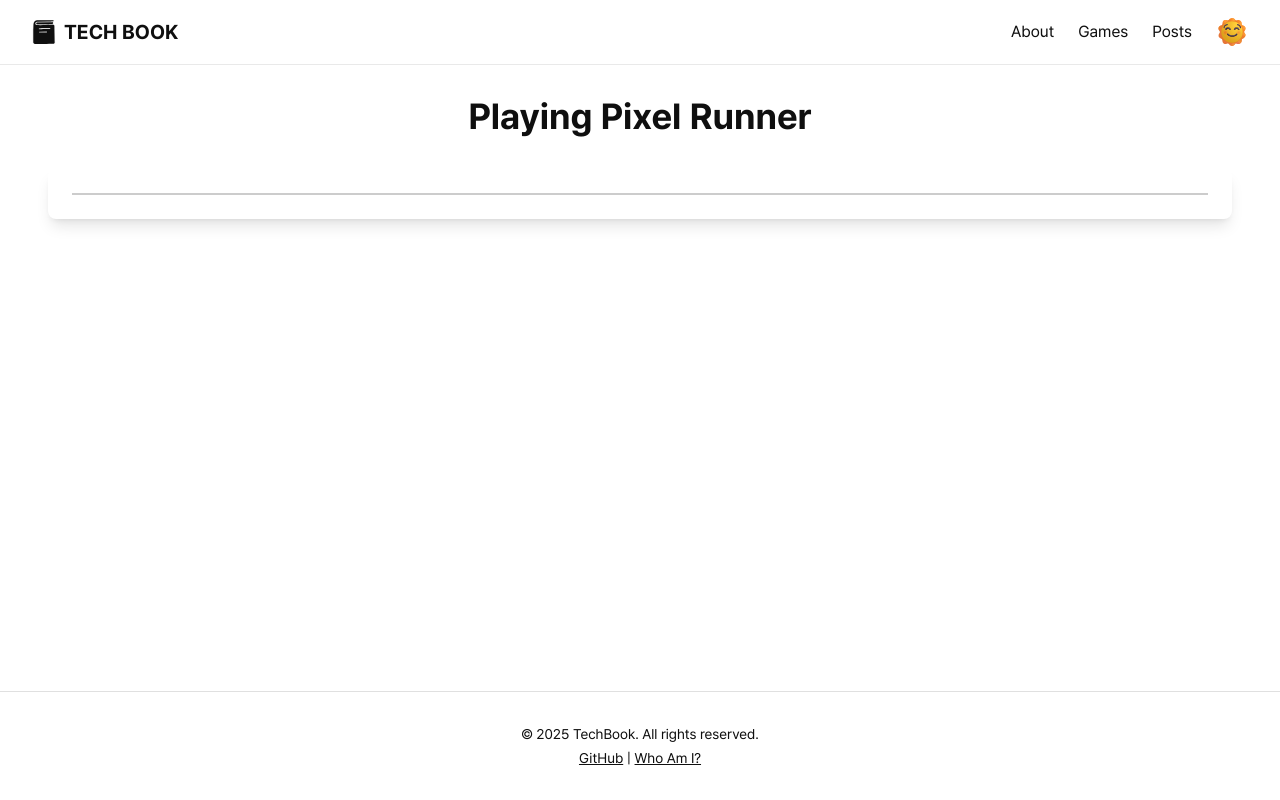
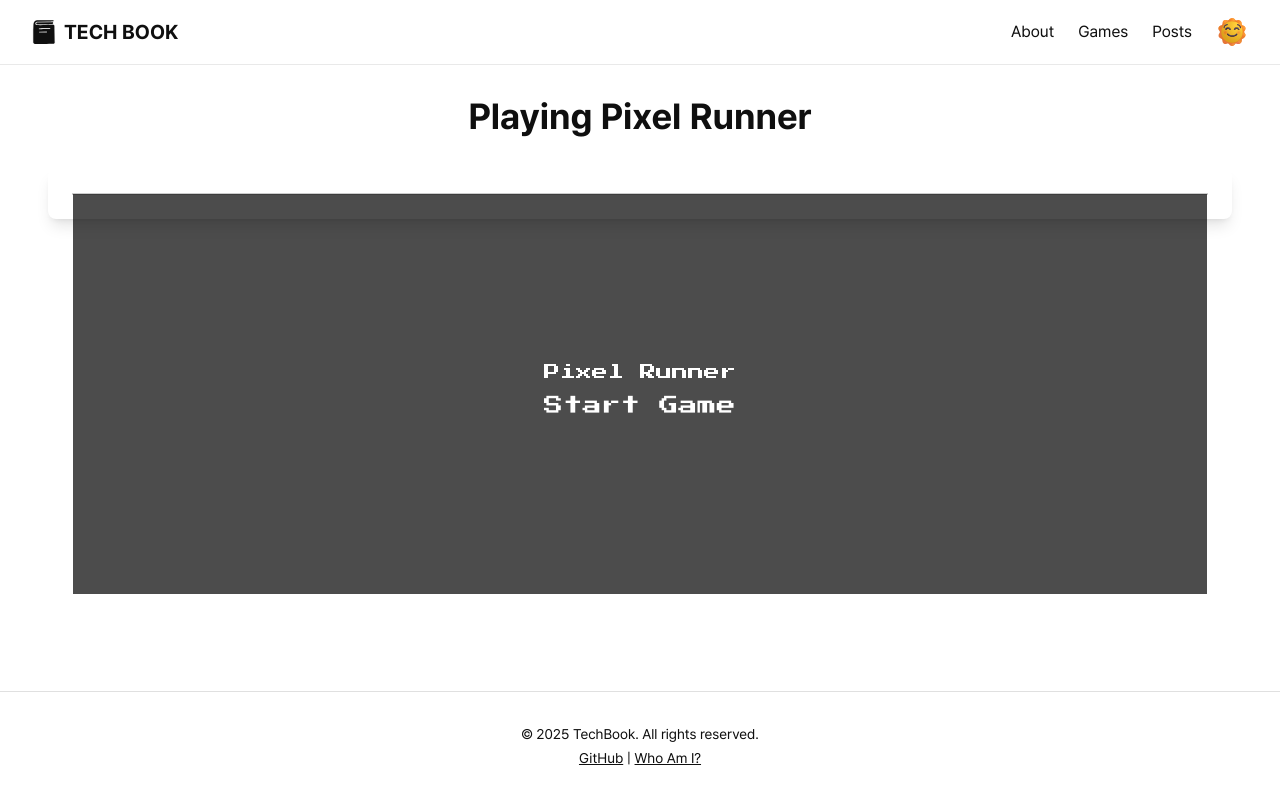
Before and after one commit to seonghoho/tech-book, a Next.js app: page /play/pixel-runner in a window 1280 px wide. Built offline with nearby package versions, Linux system fonts and the light colour scheme.

Commit message:
fix: style에서 tailwind로 전환

```diff
--- a/src/app/play/[slug]/page.tsx
+++ b/src/app/play/[slug]/page.tsx
@@ -41,7 +41,7 @@ export default async function GamePlayPage({ params }: PageProps) {
       <h1 className="text-4xl font-bold mb-8 text-center">
         Playing {game.title}
       </h1>
-      <div className="bg-white dark:bg-gray-800 rounded-lg shadow-lg p-6">
+      <div className="bg-white dark:bg-gray-800 rounded-lg shadow-lg p-4 sm:p-6">
         <GameComponent gameName={game.playSlug} />
       </div>
     </div>
--- a/src/components/games/GameClientWrapper.tsx
+++ b/src/components/games/GameClientWrapper.tsx
@@ -66,9 +66,7 @@ const GameClientWrapper = ({
     };
   }, []);
 
-  return (
-    <div ref={gameContainerRef} style={{ width: "100%", height: "100%" }} />
-  );
+  return <div ref={gameContainerRef} className="w-full h-full" />;
 };
 
 export default GameClientWrapper;
--- a/src/components/games/pixel-runner/ui/GameOverModal.tsx
+++ b/src/components/games/pixel-runner/ui/GameOverModal.tsx
@@ -7,31 +7,12 @@ interface GameOverModalProps {
 
 const GameOverModal = ({ score, onRestart }: GameOverModalProps) => {
   return (
-    <div
-      style={{
-        position: "absolute",
-        top: 0,
-        left: 0,
-        width: "100%",
-        height: "100%",
-        display: "flex",
-        flexDirection: "column",
-        justifyContent: "center",
-        alignItems: "center",
-        backgroundColor: "rgba(0, 0, 0, 0.7)",
-        color: "white",
-        zIndex: 100,
-      }}
-    >
-      <h2>Game Over</h2>
-      <h4>Your Score: {score}</h4>
+    <div className="absolute top-0 left-0 w-full h-[400px] flex flex-col justify-center items-center bg-black/70 text-white z-[100] font-press">
+      <h2 className="text-3xl mb-2">Game Over</h2>
+      <h4 className="text-xl mb-4">Your Score: {score}</h4>
       <button
         onClick={onRestart}
-        style={{
-          padding: "10px 20px",
-          fontSize: "1.2em",
-          cursor: "pointer",
-        }}
+        className="px-5 py-2 text-lg cursor-pointer bg-white text-black rounded hover:bg-gray-200"
       >
         Restart
       </button>
--- a/src/components/games/pixel-runner/ui/StartMenu.tsx
+++ b/src/components/games/pixel-runner/ui/StartMenu.tsx
@@ -6,30 +6,11 @@ interface StartMenuProps {
 
 const StartMenu = ({ onStart }: StartMenuProps) => {
   return (
-    <div
-      style={{
-        position: "absolute",
-        top: 0,
-        left: 0,
-        width: "100%",
-        height: "100%",
-        display: "flex",
-        flexDirection: "column",
-        justifyContent: "center",
-        alignItems: "center",
-        backgroundColor: "rgba(0, 0, 0, 0.7)",
-        color: "white",
-        zIndex: 100,
-      }}
-    >
+    <div className="font-press absolute top-0 left-0 w-full h-[400px] flex flex-col justify-center items-center bg-black/70 text-white z-[100]">
       <h1>Pixel Runner</h1>
       <button
         onClick={onStart}
-        style={{
-          padding: "10px 20px",
-          fontSize: "1.2em",
-          cursor: "pointer",
-        }}
+        className="px-5 py-2 text-[1.2em] cursor-pointer"
       >
         Start Game
       </button>
--- a/src/games/pixel-runner/index.ts
+++ b/src/games/pixel-runner/index.ts
@@ -11,7 +11,7 @@ export async function init(
     container.removeChild(container.firstChild);
   }
 
-  console.log("index.ts: init function started");
+  // console.log("index.ts: init function started");
   // Preload all assets
   const assetsToLoad: string[] = [];
 
```
